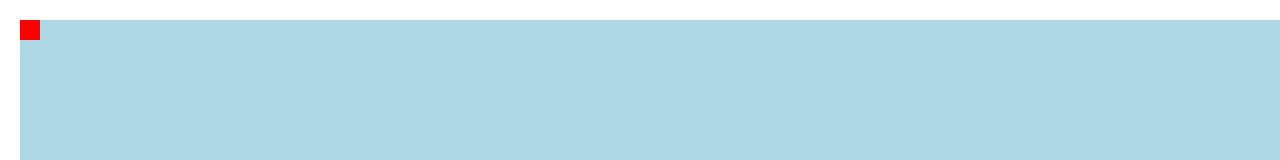
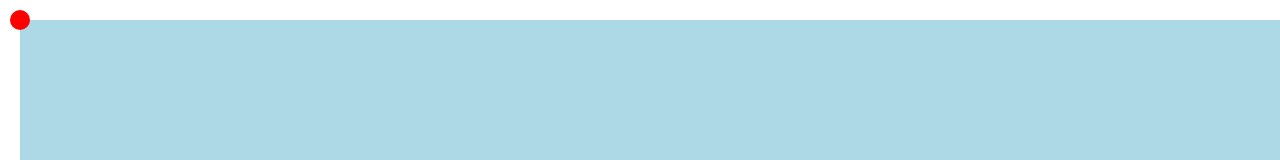
Before and after one commit to zelitosaide/react-js-course, a React (Create React App) app: page / in a window 1280 px wide. Shown: the top 160 px of the page. Built offline with nearby package versions, Linux system fonts and the light colour scheme.

Commit message:
Choosing the State Structure

```diff
--- a/src/learn/learn-react/managing-state/choosing-the-state-structure/index.js
+++ b/src/learn/learn-react/managing-state/choosing-the-state-structure/index.js
@@ -28,6 +28,10 @@ function MovingDot() {
           backgroundColor: "red",
           width: 20,
           height: 20,
+          top: -10,
+          left: -10,
+          transform: `translate(${position.x}px, ${position.y}px)`,
+          borderRadius: "50%",
         }}
       />
     </div>
```
